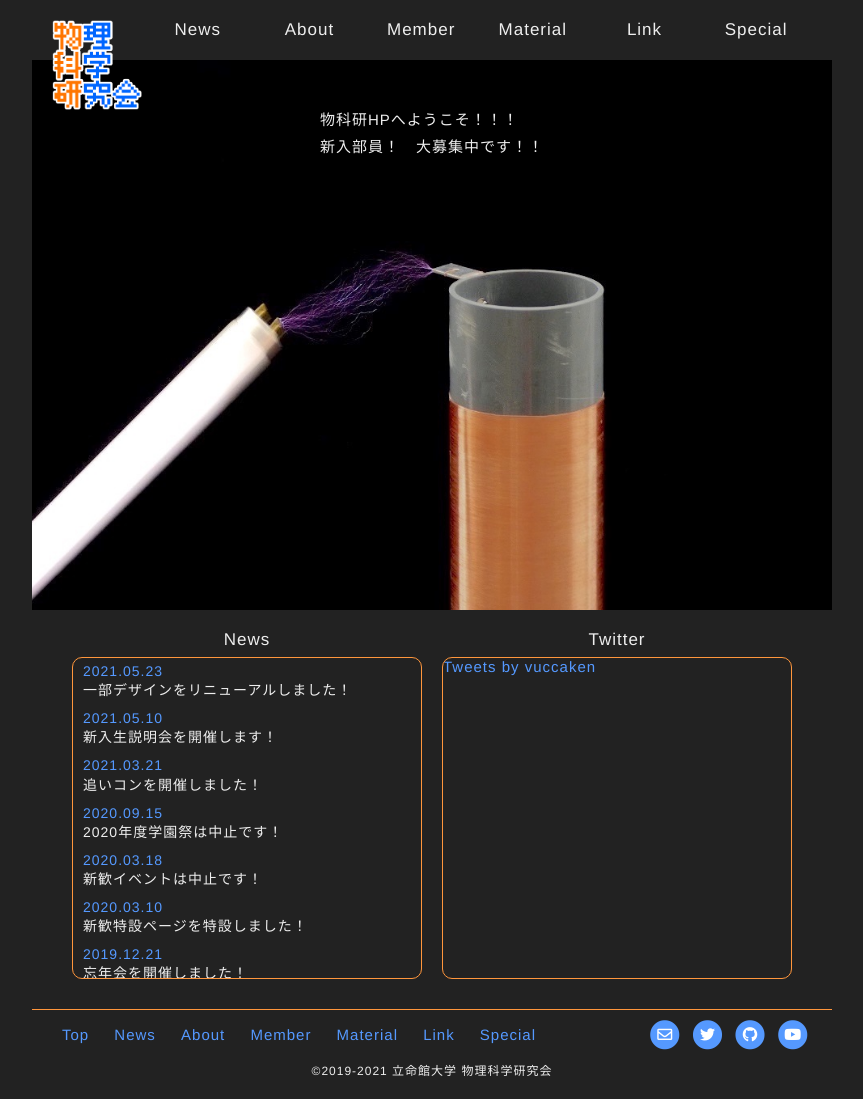
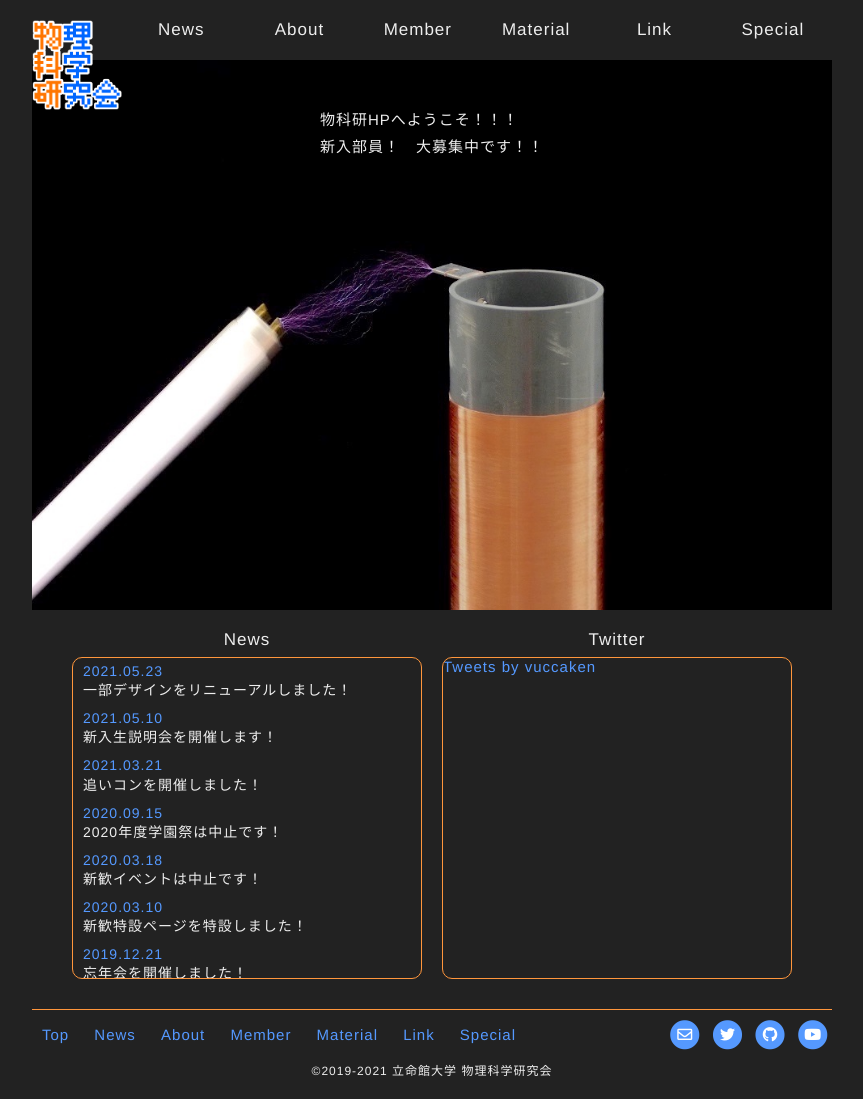
Before and after one commit to vuccaken/vuccaken.github.io, a Jekyll site: the page built from _pages/index.md, in a window 1280 px wide. Shown: the whole page, without its empty margins (208-1071 px from the left). Built offline with Jekyll 4.4.1, drawn with Linux system fonts in a browser that asks for light colours; nearby versions of some CDN libraries; comment, search, counter and statistics services are not loaded.

Commit message:
delete wrapper in header and footer

```diff
--- a/_includes/general/footer.html
+++ b/_includes/general/footer.html
@@ -1,5 +1,4 @@
 <footer>
-  <div class="wrapper">
     <nav>
       <a href="/" {% if page.url == "/" %}class="current"{% endif %}>Top</a>
       {%- for item in site.data.navigation %}
@@ -42,5 +41,4 @@
       {%- endif -%}
     </div>
     <div class="copyright">&copy;{{ site.copyright }}</div>
-  </div>
 </footer>
--- a/_includes/general/header.html
+++ b/_includes/general/header.html
@@ -1,5 +1,4 @@
 <header>
-  <div class="wrapper">
     <nav>
       <a href="{{ '/' | relative_url }}">
         <img class="logo" src="{{ 'assets/img/logo.png' | relative_url }}"/>
@@ -14,5 +13,4 @@
         {%- endfor %}
       </div>
     </nav>
-  </div>
 </header>
--- a/_sass/_base.scss
+++ b/_sass/_base.scss
@@ -10,9 +10,12 @@ body {
   font-size: .15rem;
   color: $text-color;
   background-color: $bg-color;
+  letter-spacing: 1px;
+}
+
+header, main, footer {
   max-width: $content-width;
-  margin: 20px auto;
-  letter-spacing: 1px;
+  margin: 0 auto;
 }
 
 li {
--- a/_sass/_layout.scss
+++ b/_sass/_layout.scss
@@ -10,7 +10,8 @@
 
 header {
   // border: solid 1px aqua;
-  margin: 20px 0;
+  margin-top: 20px;
+  margin-bottom: 20px;
 
   nav {
     // border: solid 1px tomato;
```
